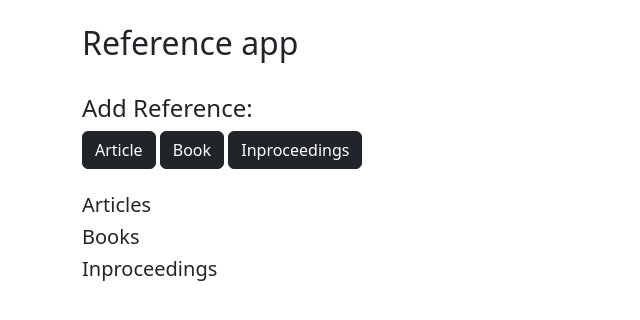
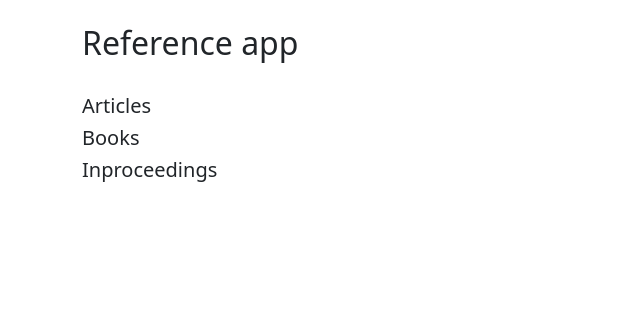
Before and after one commit to matimove/miniprojekti, a Flask app: template src/templates/index.html in a window 1280 px wide. Shown: the part 56-376 px from the top of the page, without its empty margins (0-640 px from the left). Run offline with Flask 3, Linux system fonts and the light colour scheme; the template is opened without the code that fills it, so the values that code supplies are empty.

Commit message:
comment out add links that are now in the navbar

```diff
--- a/src/templates/index.html
+++ b/src/templates/index.html
@@ -22,12 +22,12 @@ Reference app
   {% endif %}
 {% endwith %}
 
-<h4>Add Reference:</h4>
-<div>
-  <a href="/add-article" class="btn btn-dark">Article</a>
-  <a href="/add-book" class="btn btn-dark">Book</a>
-  <a href="/add-inproceedings" class="btn btn-dark">Inproceedings</a>
-</div> </br>
+<!-- <h4>Add Reference:</h4> -->
+<!-- <div> -->
+<!--   <a href="/add-article" class="btn btn-dark">Article</a> -->
+<!--   <a href="/add-book" class="btn btn-dark">Book</a> -->
+<!--   <a href="/add-inproceedings" class="btn btn-dark">Inproceedings</a> -->
+<!-- </div> </br> -->
 
 <h5>Articles</h5>
 
```
